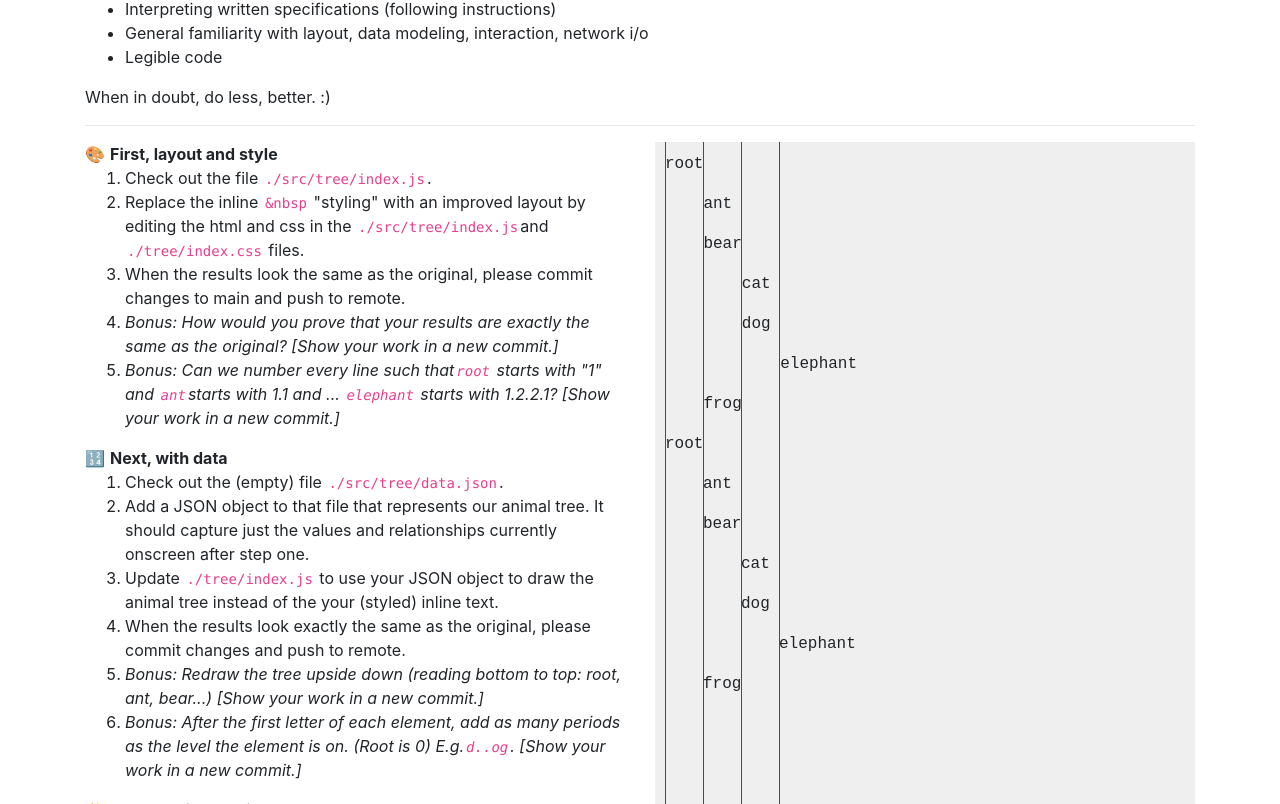
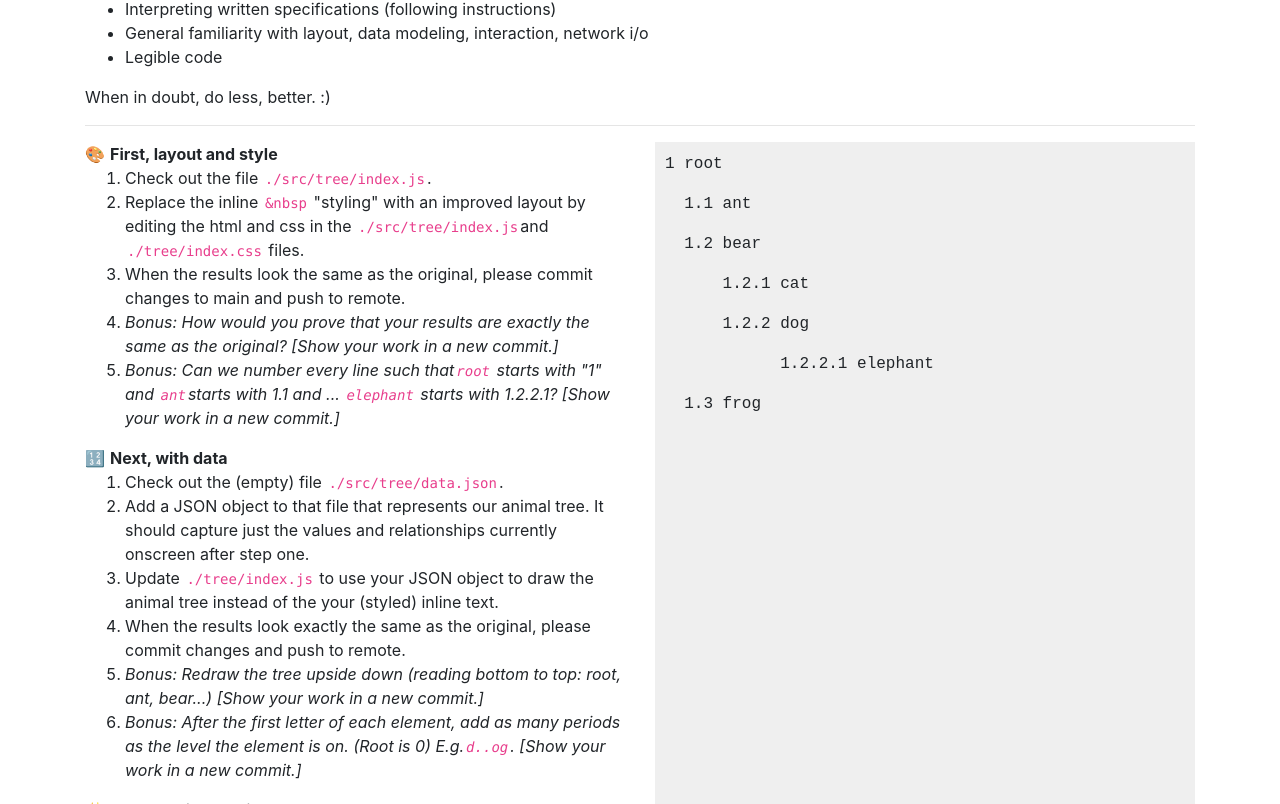
Before and after one commit to lx182/trees, a React (Create React App) app: page / in a window 1280 px wide. Shown: the part 396-1200 px from the top of the page. Built offline with nearby package versions, Linux system fonts and the light colour scheme.

Commit message:
First: (Bonus) add number to every line

```diff
--- a/src/tree/index.css
+++ b/src/tree/index.css
@@ -3,52 +3,30 @@
   height: 100%;
   padding: 10px;
   font-family: monospace;
-  position: relative;
 }
 
-.tree ul,
-.tree li{
+.tree ol {
   list-style-type: none;
-  margin-top: 0;
-  margin-bottom: 1rem;
+  counter-reset: item;
+  padding: 0;
 }
 
-.tree ul {
-  padding-inline-start: 38px;
+.tree > ol > li:first-child {
+  margin-top: 0;
 }
 
-.tree > .tree__rule--level-1 {
-  position: absolute;
-  height: 100%;
-  width: 1px;
-  background-color: red;
-  top: 0px;
-  left: 10px;
+.tree ol li {
+  display: table;
+  counter-increment: item;
+  margin-top: 1em;
 }
 
-.tree > .tree__rule--level-2 {
-  position: absolute;
-  height: 100%;
-  width: 1px;
-  background-color: red;
-  top: 0px;
-  left: 48px;
+.tree ol li:before {
+    content: counters(item, ".");
+    display: table-cell;
+    padding-right: 0.6em;
 }
 
-.tree > .tree__rule--level-3 {
-  position: absolute;
-  height: 100%;
-  width: 1px;
-  background-color: red;
-  top: 0px;
-  left: 86px;
+.tree ol li li:before {
+    content: counters(item, ".") " ";
 }
-
-.tree > .tree__rule--level-4 {
-  position: absolute;
-  height: 100%;
-  width: 1px;
-  background-color: red;
-  top: 0px;
-  left: 124px;
-}
--- a/src/tree/index.js
+++ b/src/tree/index.js
@@ -3,37 +3,24 @@ import "./index.css";
 export default function Tree() {
   return (
     <div className="tree">
-      {Array(4)
-        .fill()
-        .map((_, index) => (
-          <div className={`tree__rule--level-${index + 1}`}></div>
-        ))}
-      <p>root</p>
-      <p>&nbsp;&nbsp;&nbsp;&nbsp;ant</p>
-      <p>&nbsp;&nbsp;&nbsp;&nbsp;bear</p>
-      <p>&nbsp;&nbsp;&nbsp;&nbsp;&nbsp;&nbsp;&nbsp;&nbsp;cat</p>
-      <p>&nbsp;&nbsp;&nbsp;&nbsp;&nbsp;&nbsp;&nbsp;&nbsp;dog</p>
-      <p>
-        &nbsp;&nbsp;&nbsp;&nbsp;&nbsp;&nbsp;&nbsp;&nbsp;&nbsp;&nbsp;&nbsp;&nbsp;elephant
-      </p>
-      <p>&nbsp;&nbsp;&nbsp;&nbsp;frog</p>
-      <p>root</p>
-      <ul>
-        <li>ant</li>
-        <li>bear</li>
-        <li>
-          <ul>
-            <li>cat</li>
-            <li>dog</li>
-            <li>
-              <ul>
-                <li>elephant</li>
-              </ul>
+      <ol>
+        <li>root
+          <ol>
+            <li>ant</li>
+            <li>bear
+              <ol>
+                <li>cat</li>
+                <li>dog
+                  <ol>
+                    <li>elephant</li>
+                  </ol>
+                </li>
+              </ol>
             </li>
-          </ul>
+            <li>frog</li>
+          </ol>
         </li>
-        <li>frog</li>
-      </ul>
+      </ol>
     </div>
   );
 }
```
